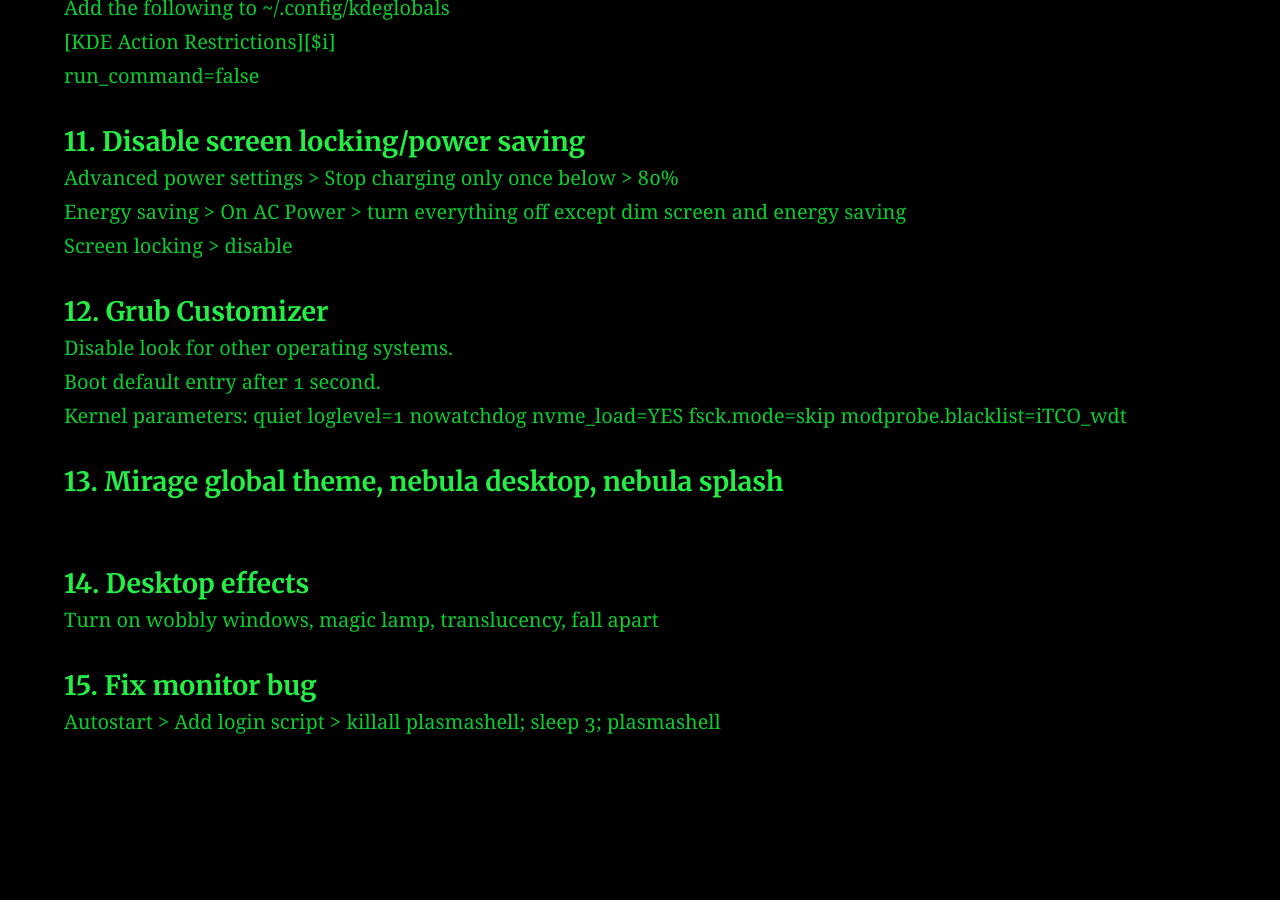
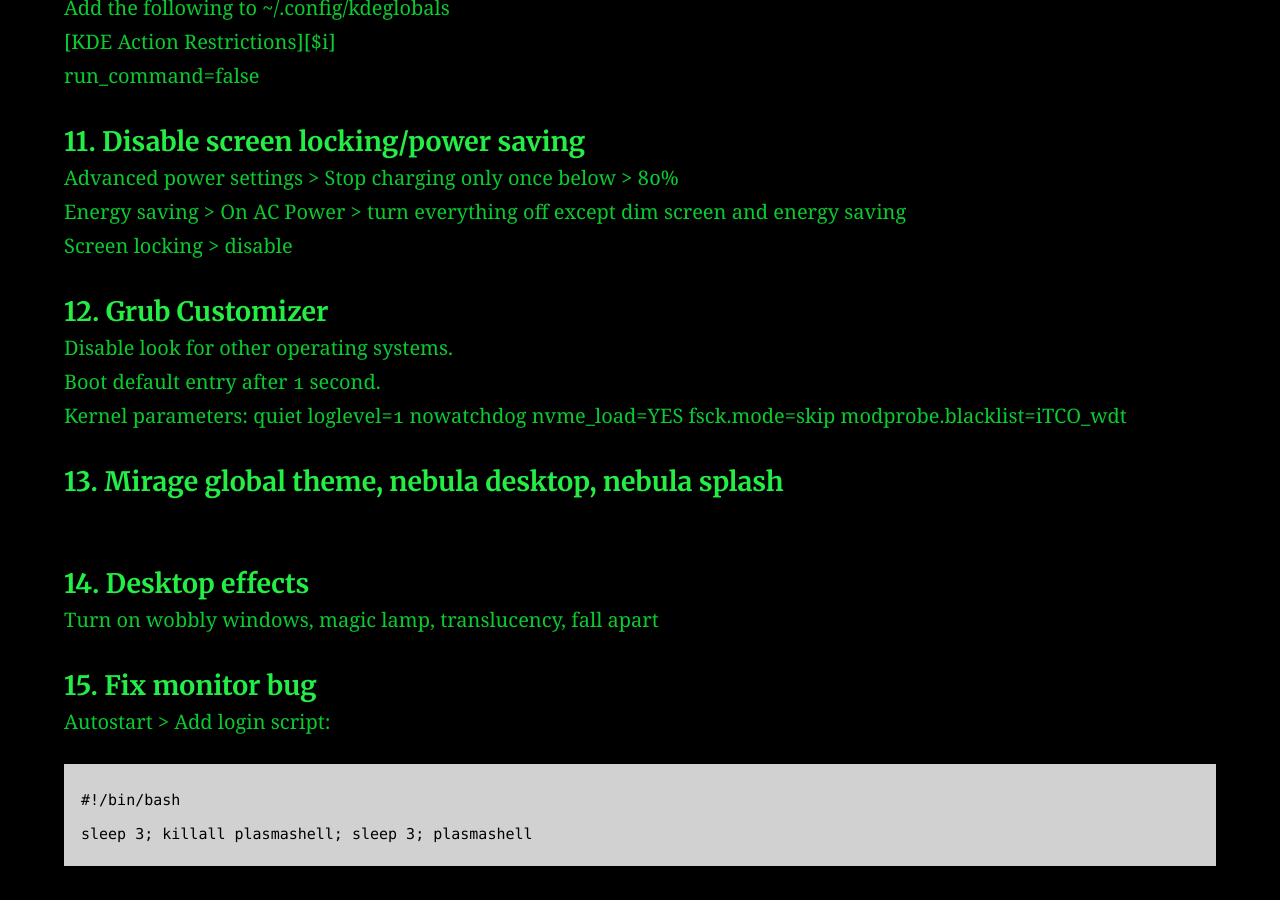
Before and after one commit to AC01010/Connor-McCartney.github.io, a Jekyll site: the page built from _posts/2015-08-27-endeavour.md, in a window 1280 px wide and 900 px high, scrolled down 2670 px. Built offline with Jekyll 4.4.1, drawn with Linux system fonts in a browser that asks for light colours; before the commit the page ends 3434 px from its top, so only the background shows below that.

Commit message:
Update 2015-08-27-endeavour.md

````diff
--- a/_posts/2015-08-27-endeavour.md
+++ b/_posts/2015-08-27-endeavour.md
@@ -110,4 +110,9 @@
 
 #### 15. Fix monitor bug
 
-Autostart > Add login script > killall plasmashell; sleep 3; plasmashell
+Autostart > Add login script:
+
+```
+#!/bin/bash
+sleep 3; killall plasmashell; sleep 3; plasmashell
+```
````
